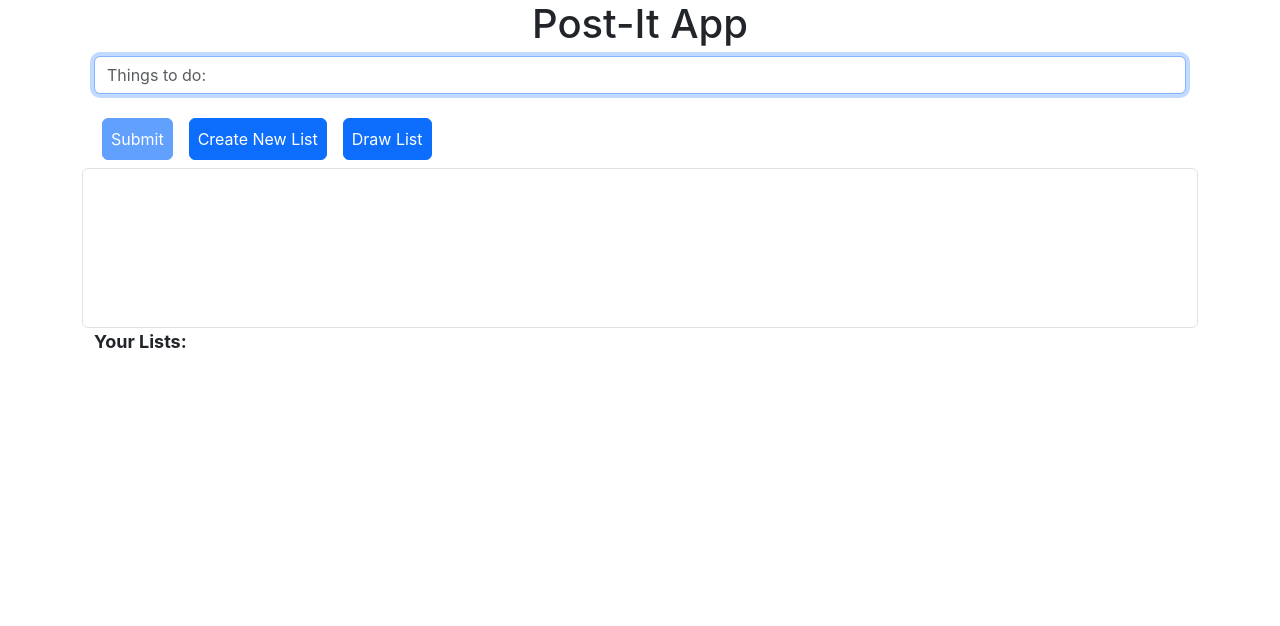
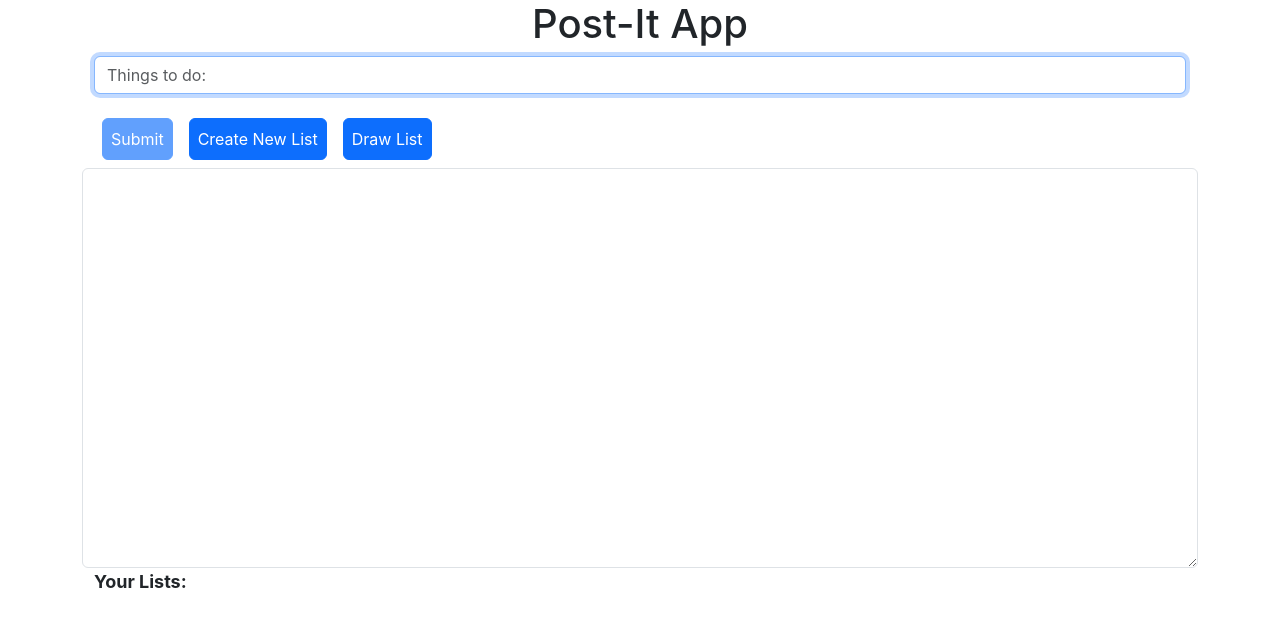
Before and after one commit to samiksha12/todoapp, a React (Create React App) app: page / in a window 1280 px wide. Shown: the top 626 px of the page. Built offline with nearby package versions, Linux system fonts and the light colour scheme.

Commit message:
list height update

```diff
--- a/src/component/TodoList.jsx
+++ b/src/component/TodoList.jsx
@@ -15,7 +15,7 @@ function TodoList() {
     draggedList(_list);
   };
   return (
-    <div className="container-md list-scroll rounded border border-1" style={{ height: "10rem" }}>
+    <div className="container-md list-scroll rounded border border-1">
       <ol className="sortable-list m-2">
         {list?.map((item, index) => (
           <li
--- a/src/index.css
+++ b/src/index.css
@@ -18,10 +18,12 @@ code {
 
 .list-scroll{
   overflow-y: auto;
-  scrollbar-width: thin;
-  scrollbar-color: #888 #f5f5f5;
+  resize: vertical;
+  height: 400px;
+  /* scrollbar-width: thin;
+  scrollbar-color: #888 #f5f5f5; */
 }
-.list-scroll::-webkit-scrollbar {
+/* .list-scroll::-webkit-scrollbar {
   width:10px;
 }
 .list-scroll::-webkit-scrollbar-track {
@@ -30,7 +32,7 @@ code {
 .list-scroll::-webkit-scrollbar-thumb {
   background-color: #888;
   border-radius: 5px;
-}
+} */
 
 .list-header{
   font-size: large;
```
